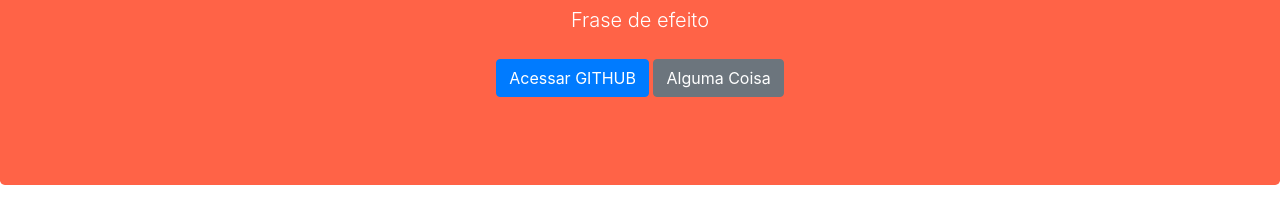
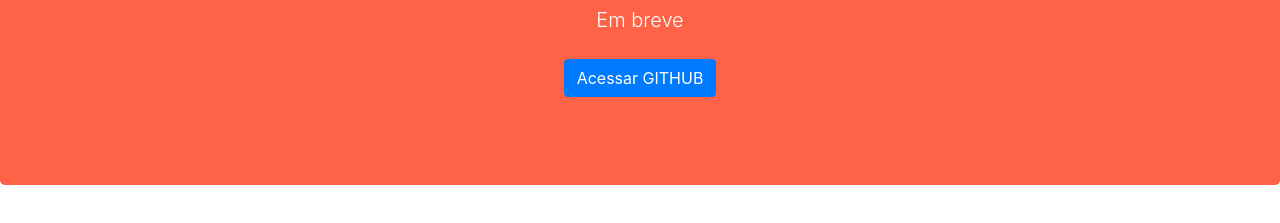
Before and after one commit to msantostkd/mauricioalves.github.io, a plain HTML site: page index.html in a window 1280 px wide. Shown: the part 115-338 px from the top of the page. Drawn offline with nearby package versions, Linux system fonts and the light colour scheme.

Commit message:
fix: index

```diff
--- a/index.html
+++ b/index.html
@@ -80,11 +80,10 @@
       <div class="container">
         <h1>Página em Construção</h1>
         <p class="lead">
-          Frase de efeito
+          Em breve
         </p>
         <p>
           <a href="#" class="btn btn-primary my-2">Acessar GITHUB</a>
-          <a href="#" class="btn btn-secondary my-2">Alguma Coisa</a>
         </p>
       </div>
     </section>
```
